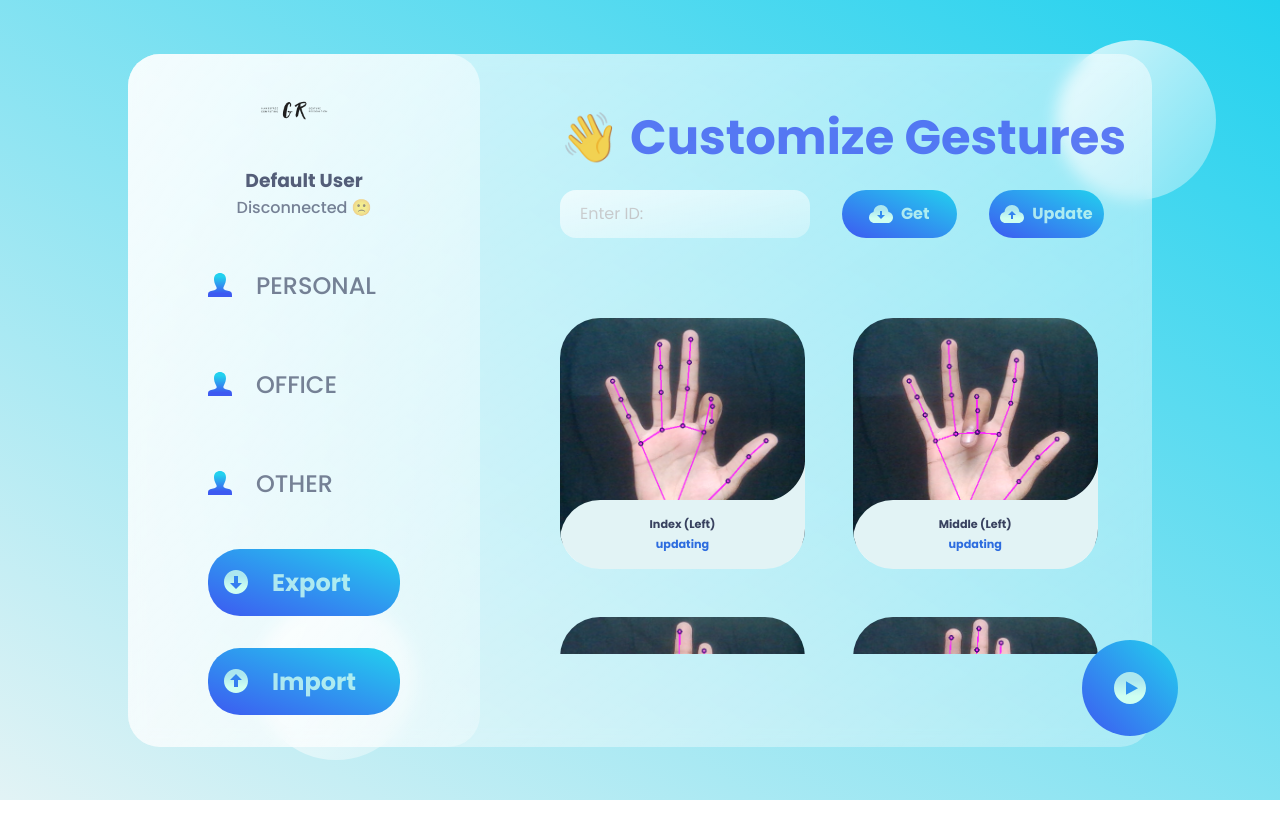
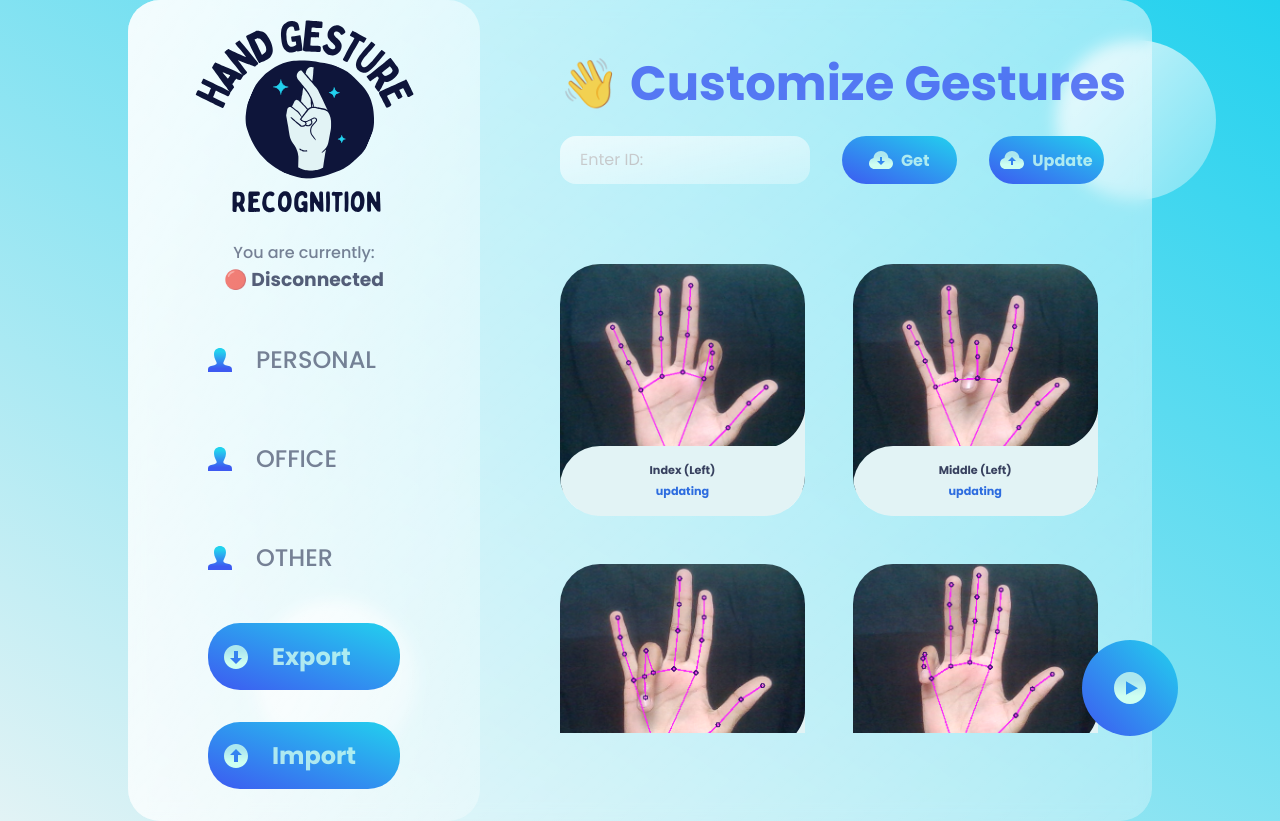
Before and after one commit to preetamkamal/Custom-Gesture-Control, a plain HTML site: page gui/gui.html in a window 1280 px wide. Before the commit the page ends 800 px from the top, so only its background shows below. Drawn offline with nearby package versions, Linux system fonts and the light colour scheme.

Commit message:
added logo and splash screen

```diff
--- a/gui/gui.html
+++ b/gui/gui.html
@@ -22,13 +22,13 @@
               <img
                 class="profile-pic"
                 id="profile-pic"
-                src="./images/icon1.png"
+                src="./images/logo4.svg"
                 alt=""
               />
             </div>
-            <h3>Default User</h3>
+            <p>You are currently:</p>
             <span title="Connection Status"
-              ><p id="connection-status">Disconnected 🙁</p></span
+              ><h3 id="connection-status">🔴 Disconnected</h3></span
             >
           </div>
           <div class="links">
--- a/gui/gui.styles.css
+++ b/gui/gui.styles.css
@@ -69,13 +69,12 @@ main{
 }
 
 .profile-pic{
-    max-width: 5rem;
-    min-width: 5rem;
+
 }
 
 .profile-picture-container{
-    width: 7rem;
-    height: 7rem;
+    width: 15rem;
+    height: 15rem;
     /* background: black; */
     display: flex;
     align-items: center;
@@ -434,7 +433,7 @@ input[type=file] {
 }
 
 .test-cards{
-    height: 50vh;
+    height: 66.6vh;
     overflow: auto;
 }
 
@@ -462,3 +461,18 @@ input[type=file] {
 .run-app:hover{
     opacity: 0.9;
 }
+
+/* scroll */
+::-webkit-scrollbar{
+    width: 0.6em;
+    background-color: hsl(#22d1ee, 12%, 90%);
+    border-radius:.5rem;
+}
+::-webkit-scrollbar-thumb{
+    background-color: hsl(#22d1ee, 12%, 80%);
+     border-radius:.5rem;
+
+}
+::-webkit-scrollbar-thumb:hover{
+    background-color: hsl(#22d1ee, 8%, 65%);
+}
--- a/gui/linkers/gesture-linker.js
+++ b/gui/linkers/gesture-linker.js
@@ -33,7 +33,7 @@ let gesture25 = document.getElementById("element25").value;
 let gesture26 = document.getElementById("element26").value;
 let gesture27 = document.getElementById("element27").value;
 
-  connectionStatus.innerHTML = "Connected 😇 ";
+  connectionStatus.innerHTML = "🟢 Connected";
 document.getElementById("element0").disabled = true;
 document.getElementById("element1").disabled = true;
 document.getElementById("element2").disabled = true;
@@ -137,7 +137,7 @@ document.getElementById("element27").disabled = true;
     document.getElementById("element26").disabled = false;
     document.getElementById("element27").disabled = false;
     document.getElementById("submit-button").disabled = false;
-    connectionStatus.innerHTML = "Disconnected 🙁 ";
+    connectionStatus.innerHTML = "🔴 Disconnected";
   });
   // console.log('Hi')
   pyshell.end(function (err, code, signal) {
--- a/gui/splash-screen.styles.css
+++ b/gui/splash-screen.styles.css
@@ -9,3 +9,8 @@ body{
     justify-content: center;
     overflow: hidden;
 }
+
+img{
+    width: 40vw;
+    height: 40vw;
+}
--- a/main.js
+++ b/main.js
@@ -23,8 +23,8 @@ function createWindow () {
   });
 
   splash = new BrowserWindow({
-    width: 800,
-    height: 450,
+    width: 1920,
+    height: 1080,
     transparent: true,
     frame: false,
     alwaysOnTop: true,
```
Also changed, not shown: gui/splash-screen.html (+1 -1 lines), gui/images/logo3.svg (added), gui/images/logo4.svg (added).
